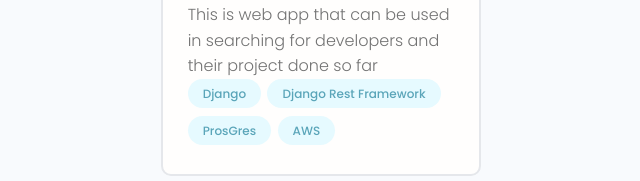
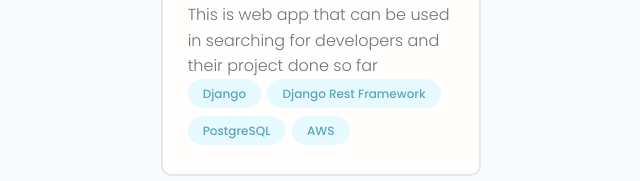
Before and after one commit to rhedwan/Resume, a plain HTML site: page index.html in a window 1280 px wide. Shown: the part 1400-1581 px from the top of the page, without its empty margins (336-976 px from the left). Drawn offline with Linux system fonts and the light colour scheme; some icons are missing.

Commit message:
fixed typo in PostgreSQL

```diff
--- a/index.html
+++ b/index.html
@@ -155,7 +155,7 @@
                             <small>Django Rest Framework</small>
                           </span>
                           <span class="tag tag--pill tag--main">
-                            <small>ProsGres</small>
+                            <small>PostgreSQL</small>
                           </span>
                           <span class="tag tag--pill tag--main">
                             <small>AWS</small>
```
Also changed, not shown: images/adams.PNG (added).
